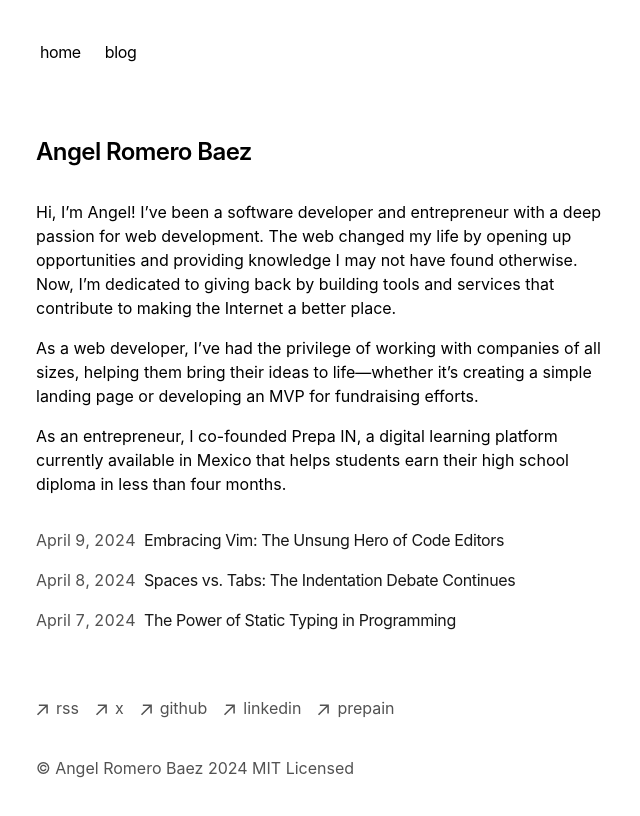
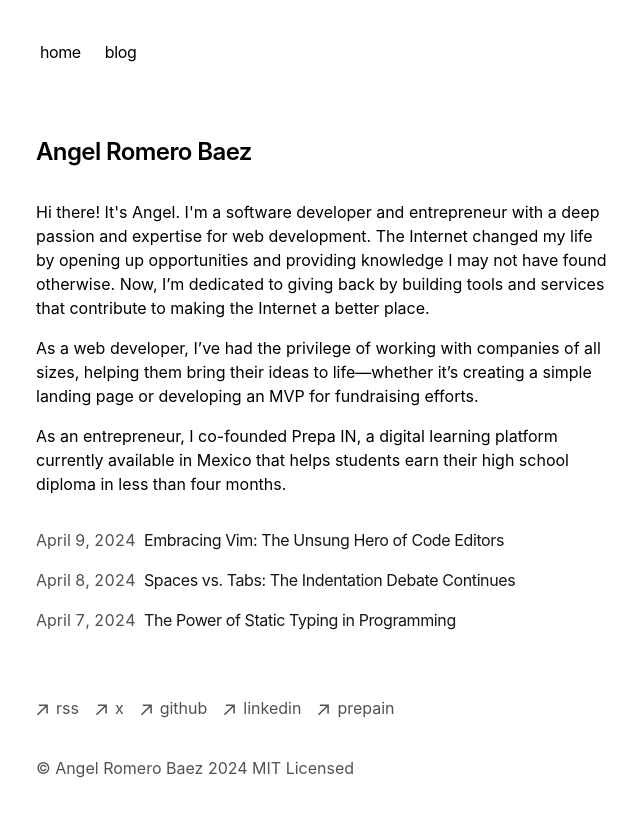
Before and after one commit to baezor/angelromerobaez, a Next.js app: page / in a window 1280 px wide. Shown: the top 816 px of the page, without its empty margins (316-956 px from the left). Built offline with nearby package versions, Linux system fonts and the light colour scheme.

Commit message:
fix: typo

```diff
--- a/app/page.tsx
+++ b/app/page.tsx
@@ -7,11 +7,11 @@ export default function Page() {
         Angel Romero Baez
       </h1>
       <p className="mb-4">
-        Hi, I’m Angel! I’ve been a software developer and entrepreneur with a
-        deep passion for web development. The web changed my life by opening up
-        opportunities and providing knowledge I may not have found otherwise.
-        Now, I’m dedicated to giving back by building tools and services that
-        contribute to making the Internet a better place.
+        Hi there! It's Angel. I'm a software developer and entrepreneur with a
+        deep passion and expertise for web development. The Internet changed my
+        life by opening up opportunities and providing knowledge I may not have
+        found otherwise. Now, I’m dedicated to giving back by building tools and
+        services that contribute to making the Internet a better place.
       </p>
       <p className="mb-4">
         As a web developer, I’ve had the privilege of working with companies of
```
